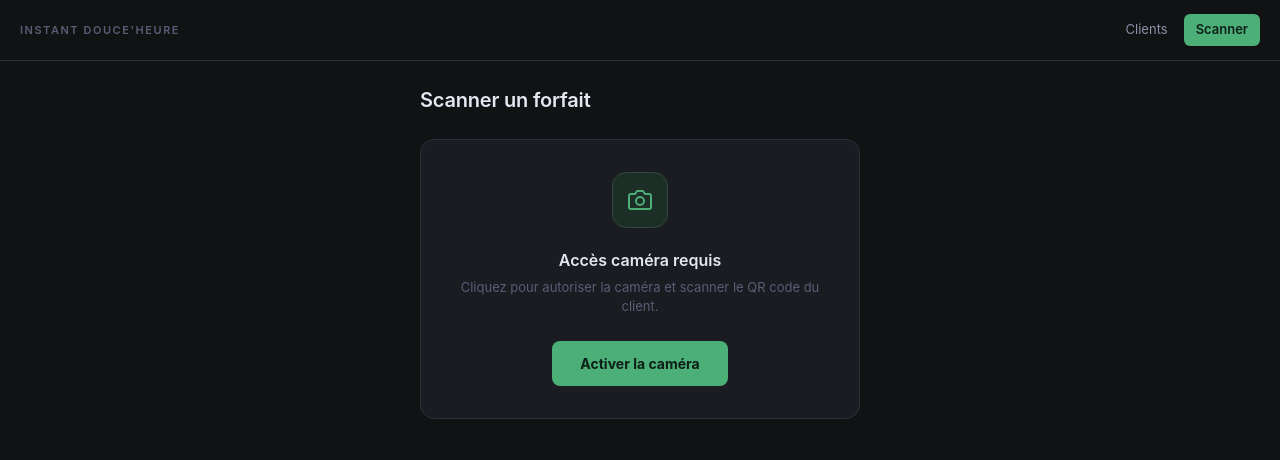
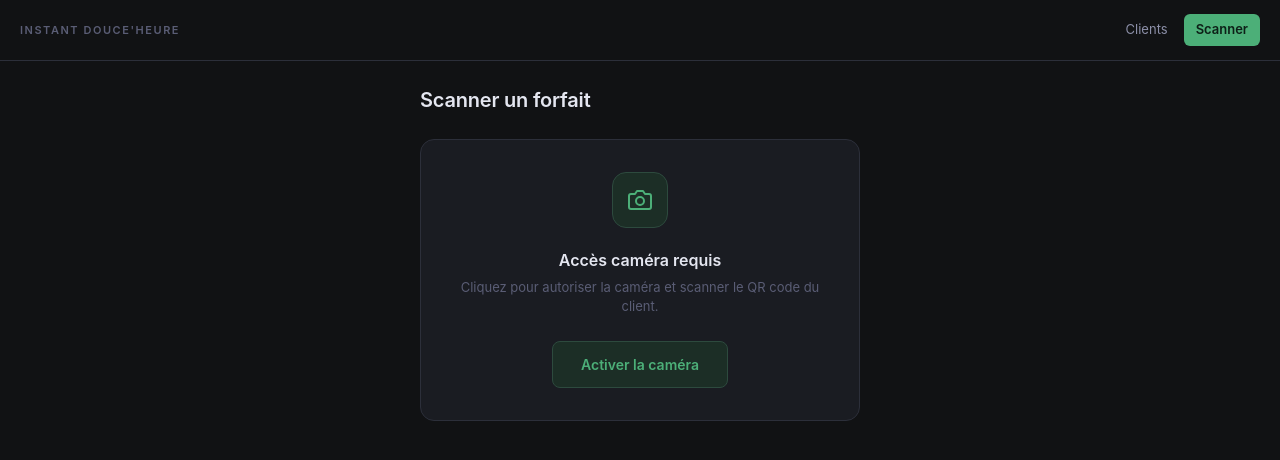
Before and after one commit to tbesnard040404/instantdouceheurewebapp, a Next.js app: page /admin/scan in a window 1280 px wide. Shown: the top 460 px of the page. Built offline with nearby package versions, Linux system fonts and the light colour scheme.

Commit message:
style: bouton scan plus discret, fond sombre bordure verte

```diff
--- a/src/app/admin/scan/page.tsx
+++ b/src/app/admin/scan/page.tsx
@@ -125,7 +125,7 @@ export default function ScanPage() {
             <p style={{ margin: '0 0 24px', fontSize: 13, color: '#5A5D75', lineHeight: 1.5 }}>Cliquez pour autoriser la caméra et scanner le QR code du client.</p>
             <button
               onClick={requestCamera}
-              style={{ padding: '12px 28px', background: '#4CAF78', border: 'none', borderRadius: 8, color: '#0D1F17', fontSize: 14, fontWeight: 700, cursor: 'pointer' }}
+              style={{ padding: '12px 28px', background: '#1C2E26', border: '1px solid #2D4A3E', borderRadius: 8, color: '#4CAF78', fontSize: 14, fontWeight: 600, cursor: 'pointer' }}
             >
               Activer la caméra
             </button>
```
